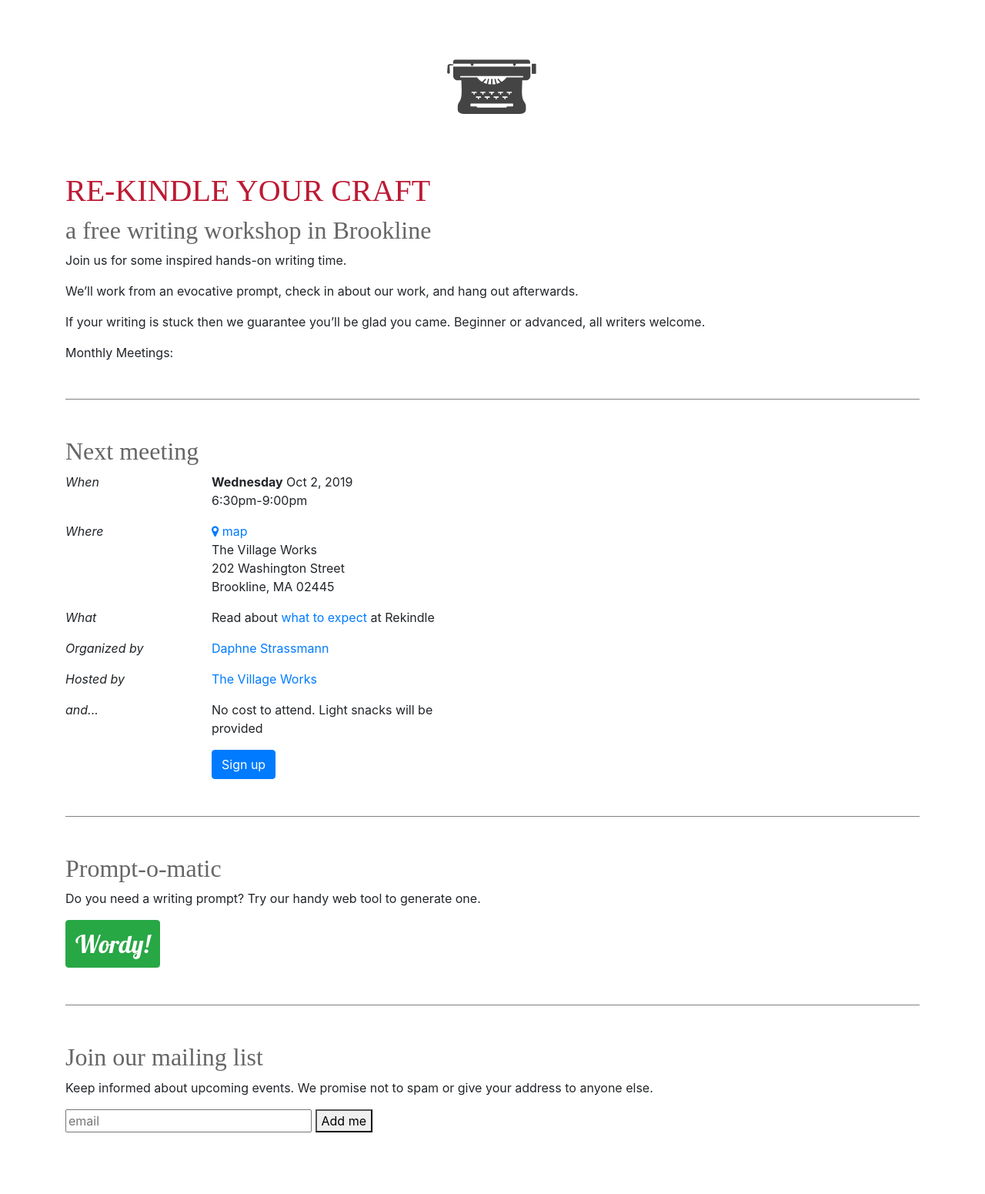
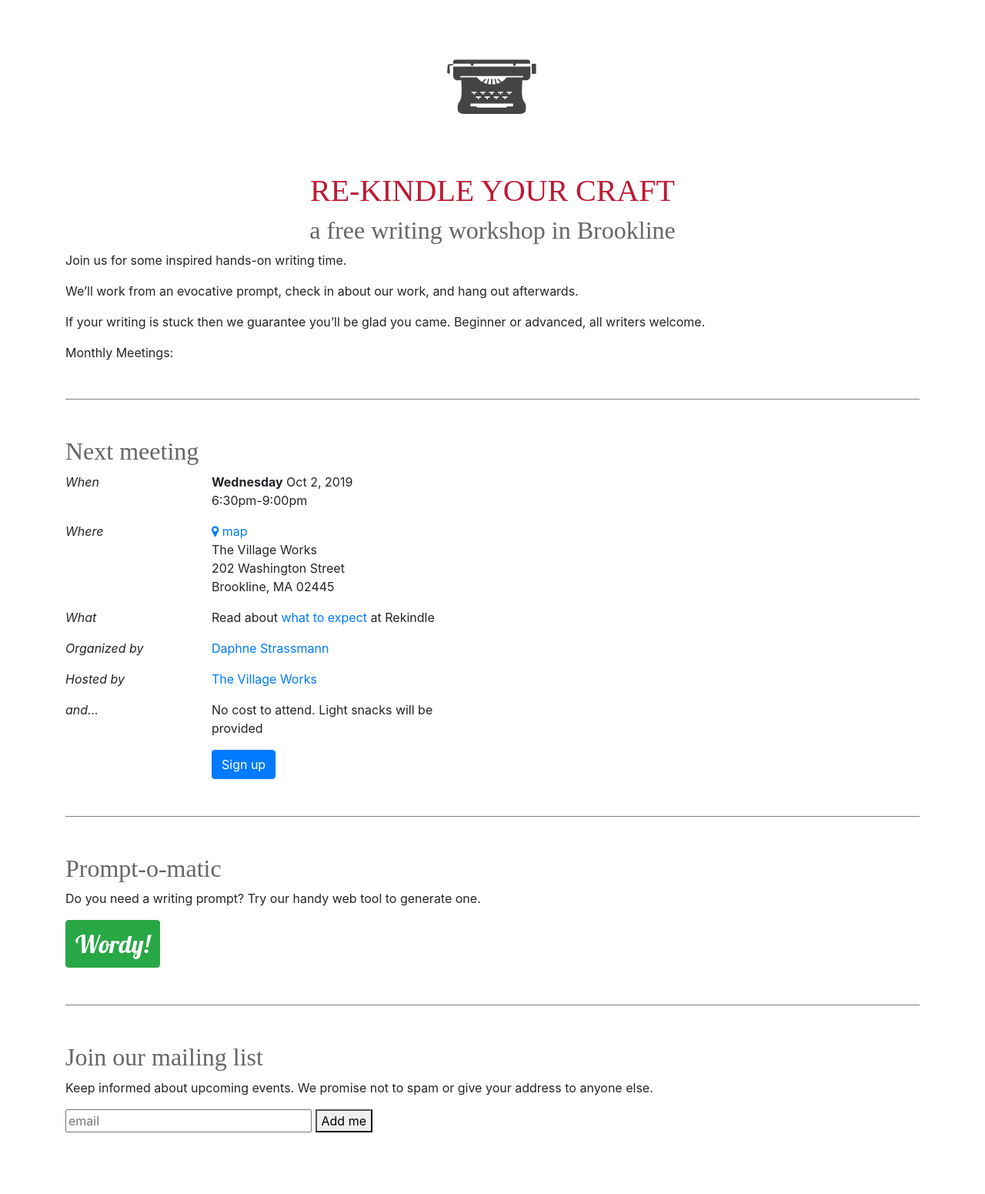
Before and after one commit to straz/rekindle, a Jekyll site: the page built from index.html, in a window 1280 px wide. Shown: the whole page at 77% size. Built offline with Jekyll 4.4.1, drawn with Linux system fonts in a browser that asks for light colours; nearby versions of some CDN libraries; some web fonts are replaced.

Commit message:
center header

```diff
--- a/index.html
+++ b/index.html
@@ -4,8 +4,9 @@ navtab: home
 title: Rekindle your craft
 ---
 
-<h1>RE-KINDLE YOUR CRAFT</h1>
-<h2>a free writing workshop in Brookline</h2>
+<h1 class="text-center">RE-KINDLE YOUR CRAFT</h1>
+<h2 class="text-center">a free writing workshop in Brookline</h2>
+
 
 <p>Join us for some inspired hands-on writing time.</p>
 
```
